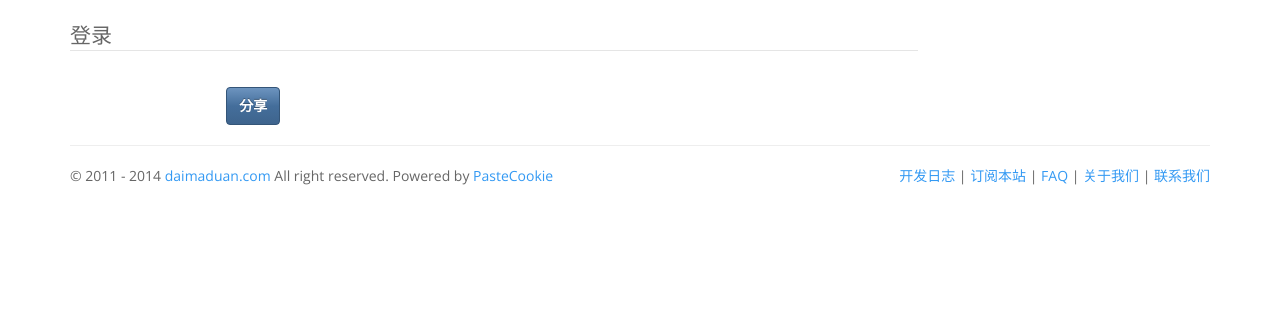
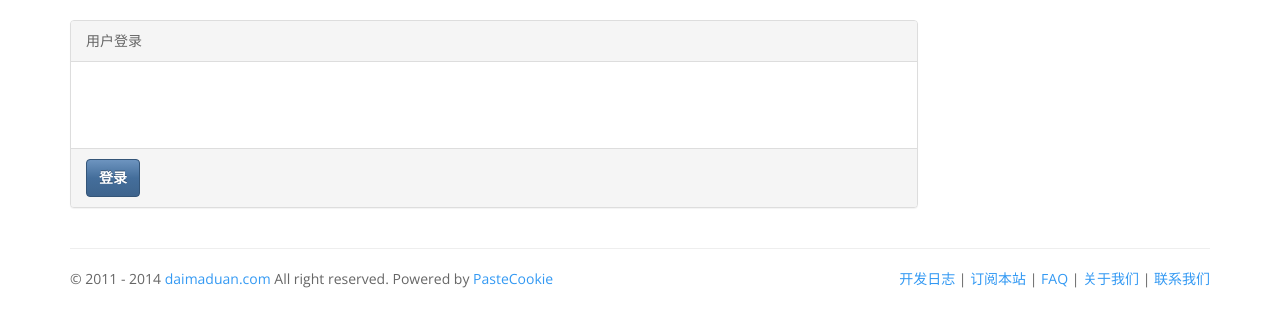
Before and after one commit to DoubleCiti/daimaduan.com, a Python web app: template website/templates/signin.html in a window 1280 px wide. Shown: the part 52-379 px from the top of the page. Run offline with Jinja, Linux system fonts and the light colour scheme; the template is opened without the code that fills it, so the values that code supplies are empty; some libraries are stand-ins or nearby versions.

Commit message:
update login form.

```diff
--- a/website/app.py
+++ b/website/app.py
@@ -72,7 +72,7 @@ def signin_get():
 @app.post('/signin')
 @jinja2_view('signin.html')
 def signin_post():
-    form = SignupForm(request.POST)
+    form = SigninForm(request.POST)
     if form.validate():
         request.session['username'] = form.user.username
         redirect('/')
--- a/website/models.py
+++ b/website/models.py
@@ -37,7 +37,7 @@ class User(BaseDocument):
         return hashlib.sha1('%s%s' % (string, self.salt)).hexdigest()
 
     def check_login(self, password):
-        self.generate_password(password) == self.password
+        return self.generate_password(password) == self.password
 
 
 class Paste(BaseDocument):
--- a/website/templates/signin.html
+++ b/website/templates/signin.html
@@ -1,26 +1,17 @@
 {% extends 'base.html' %}
-{% block title %}登录{% endblock %}
+{% import 'wtf.html' as f %}
+{% block title %}用户登录{% endblock %}
 {% block content %}
-    <form action="/signin" method="POST">
-        <fieldset>
-            <legend>登录</legend>
-            <div class="form-group">
-                {{ form.email.label(class="control-label col-md-2") }}
-                <div class="col-md-9">
-                    {{ form.email }}
-                </div>
-            </div>
-            <div class="form-group">
-                {{ form.password.label(class="control-label col-md-2") }}
-                <div class="col-md-9">
-                    {{ form.password }}
-                </div>
-            </div>
-            <div class="form-group">
-                <div class="col-md-8 col-md-offset-2">
-                    <input type="submit" class="btn btn-primary" value="分享" />
-                </div>
-            </div>
-        </fieldset>
-    </form>
+<form action="/signin" method="POST" class="form-horizontal">
+    <div class="panel panel-default">
+        <div class="panel-heading">用户登录</div>
+        <div class="panel-body">
+            {{ f.render_field(form.email, placeholder='Email', type='email') }}
+            {{ f.render_field(form.password, placeholder='Password', type='password') }}
+        </div>
+        <div class="panel-footer">
+            <input type="submit" class="btn btn-primary" value="登录" />
+        </div>
+    </div>
+</form>
 {% endblock %}
```
Also changed, not shown: website/forms/signin_form.py (+5 -5 lines), requirements.txt (line endings or trailing spaces).
